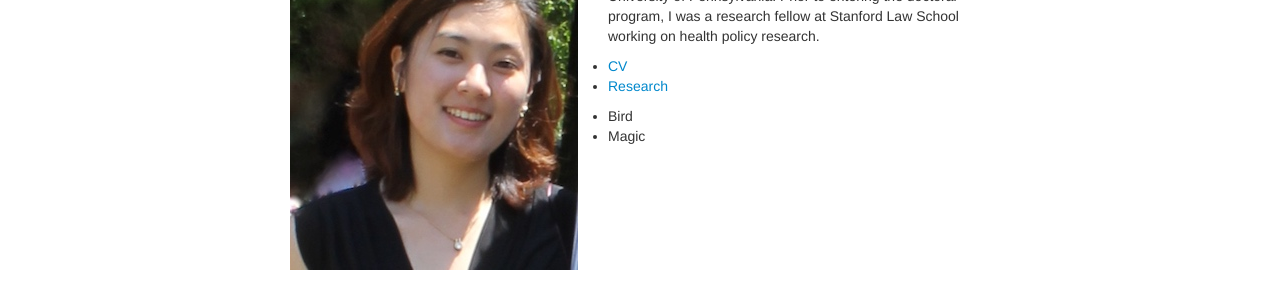
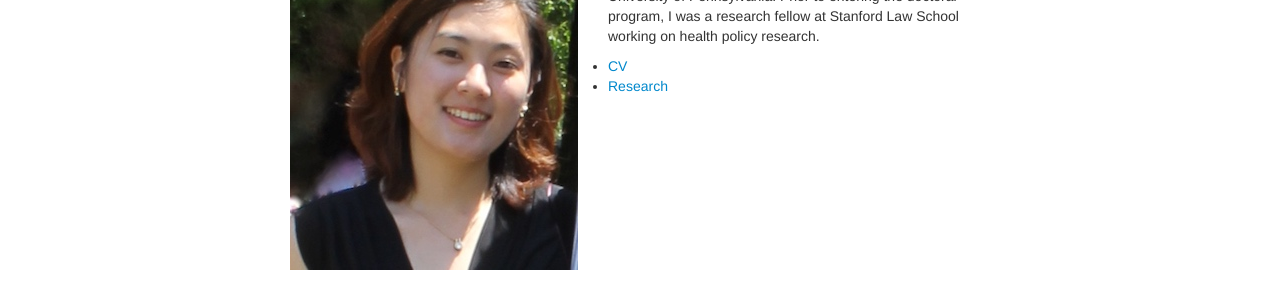
Before and after one commit to lucy-kim/lucy-kim.github.io, a Jekyll site: the page built from index.md, in a window 1280 px wide. Shown: the part 256-556 px from the top of the page. Built offline with Jekyll 4.4.1, drawn with Linux system fonts in a browser that asks for light colours.

Commit message:
Update index.md

```diff
--- a/index.md
+++ b/index.md
@@ -9,10 +9,5 @@ description: Lucy Kim's research projects
 
 I am a postdoc at the [Center for Healthcare Innovation and Delivery Science in the Department of Population Health](https://med.nyu.edu/chids/home) at NYU School of Medicine. I will get a PhD in [Health Care Management and Economics](https://hcmg.wharton.upenn.edu/) at the Wharton School of the University of Pennsylvania. Prior to entering the doctoral program, I was a research fellow at Stanford Law School working on health policy research.
 
-  - [CV](https://www.dropbox.com/s/zk7ezft9euff3pp/Kim-cv.pdf?dl=0)
-  - [Research](pages/research.html)
-
-<ul>
-<li>Bird</li>
-<li>Magic</li>
-</ul>
+  + [CV](https://www.dropbox.com/s/zk7ezft9euff3pp/Kim-cv.pdf?dl=0)
+  + [Research](pages/research.html)
```
